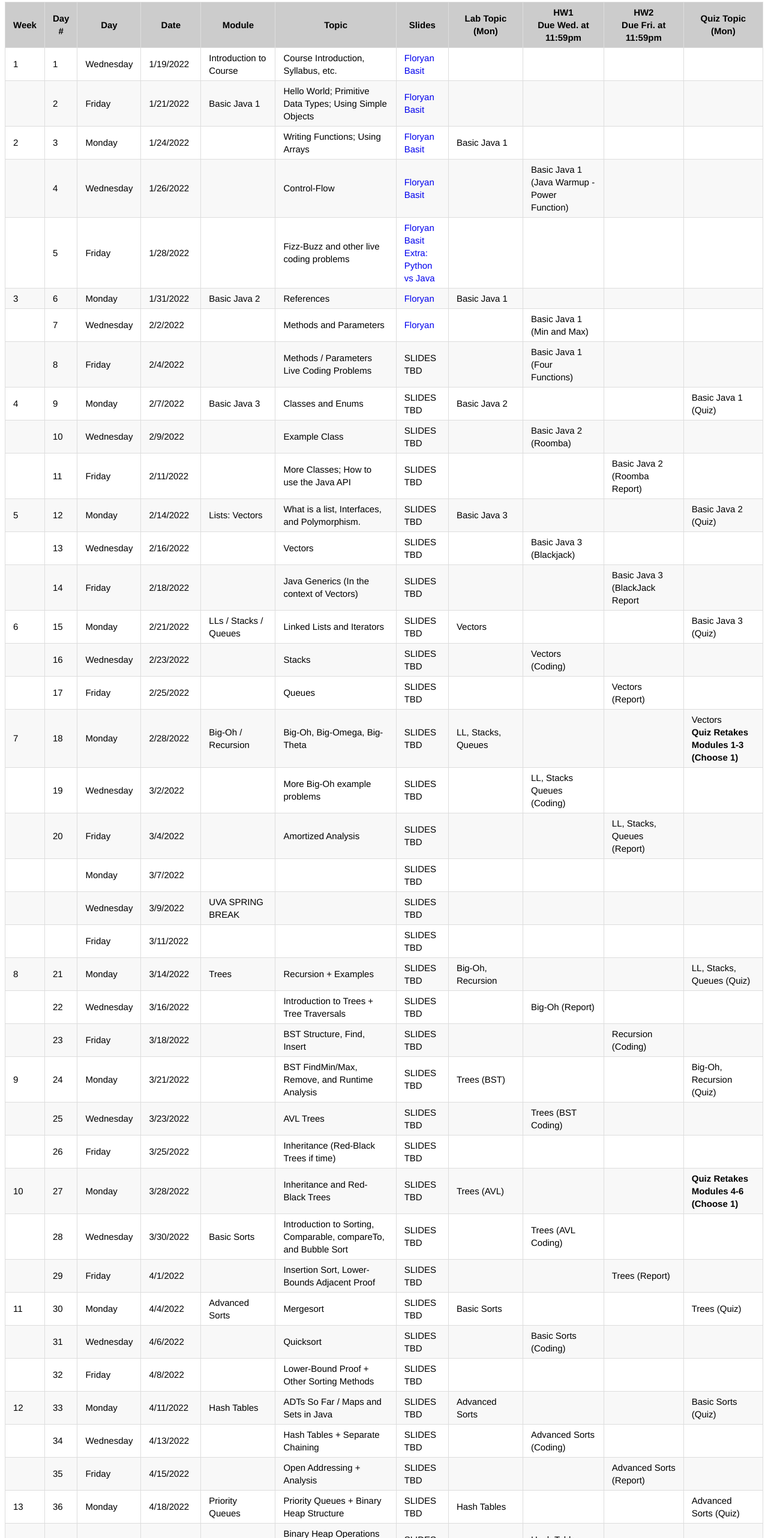
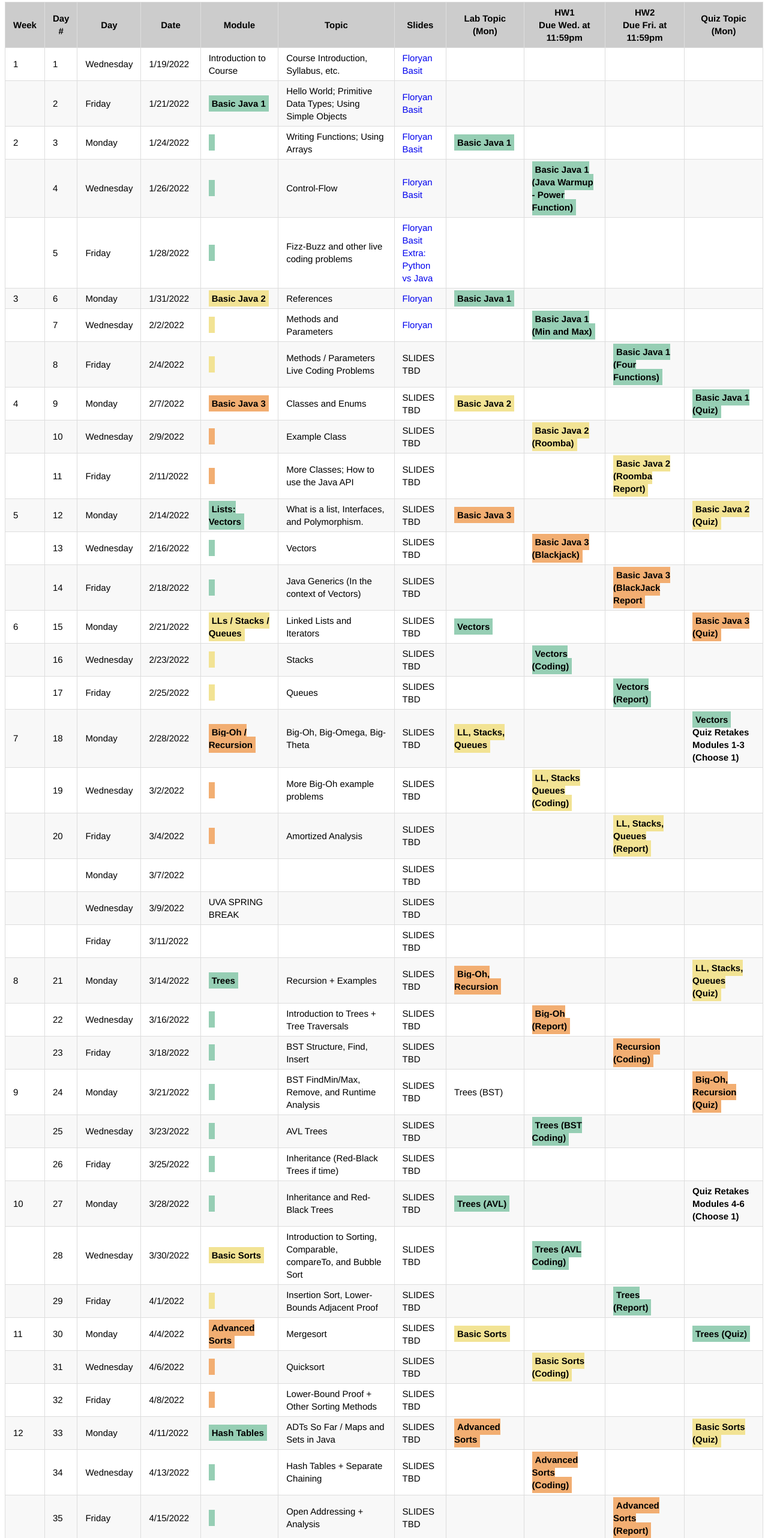
Before and after one commit to uva-cs/dsa1, a website: page slides/index.html in a window 1280 px wide. Shown: the part 236-2800 px from the top of the page at 60% size. Drawn offline with Linux system fonts and the light colour scheme.

Commit message:
color coding the schedule

```diff
--- a/markdown.css
+++ b/markdown.css
@@ -87,7 +87,21 @@ table tr:nth-child(2n){
 /*
  * For highlighting specific cells in tables
  */
- /*
-td .div-b{
-    background-color:blue;
-}*/
+
+td .c1{
+    background-color:#96ceb4;
+    font-weight: bold;
+    padding:5px;
+}
+
+td .c2{
+    background-color:#f2e394;
+    font-weight: bold;
+    padding:5px;
+}
+
+td .c3{
+    background-color:#f2ae72;
+    font-weight: bold;
+    padding:5px;
+}
--- a/slides/index.html
+++ b/slides/index.html
@@ -75,7 +75,7 @@ href="./Basit/Day1-Basit.pdf">Basit</a></td>
 <td>2</td>
 <td>Friday</td>
 <td>1/21/2022</td>
-<td>Basic Java 1</td>
+<td><span class="c1">Basic Java 1</td>
 <td>Hello World; Primitive Data Types; Using Simple Objects</td>
 <td><a href="./BasicJava1/1-intro.html">Floryan</a><br><a
 href="./Basit/Day2-Basit.pdf">Basit</a></td>
@@ -89,11 +89,11 @@ href="./Basit/Day2-Basit.pdf">Basit</a></td>
 <td>3</td>
 <td>Monday</td>
 <td>1/24/2022</td>
-<td></td>
+<td><span class="c1"></td>
 <td>Writing Functions; Using Arrays</td>
 <td><a href="./BasicJava1/2-functions.html">Floryan</a><br><a
 href="./Basit/Day3-Basit-FunctionsArrays.pdf">Basit</a></td>
-<td>Basic Java 1</td>
+<td><span class="c1">Basic Java 1</td>
 <td></td>
 <td></td>
 <td></td>
@@ -103,12 +103,12 @@ href="./Basit/Day3-Basit-FunctionsArrays.pdf">Basit</a></td>
 <td>4</td>
 <td>Wednesday</td>
 <td>1/26/2022</td>
-<td></td>
+<td><span class="c1"></td>
 <td>Control-Flow</td>
 <td><a href="./BasicJava1/3-controlFlow.html">Floryan</a><br><a
 href="./Basit/Day4-ControlFlow.pdf">Basit</a></td>
 <td></td>
-<td>Basic Java 1 (Java Warmup - Power Function)</td>
+<td><span class="c1">Basic Java 1 (Java Warmup - Power Function)</td>
 <td></td>
 <td></td>
 </tr>
@@ -117,7 +117,7 @@ href="./Basit/Day4-ControlFlow.pdf">Basit</a></td>
 <td>5</td>
 <td>Friday</td>
 <td>1/28/2022</td>
-<td></td>
+<td><span class="c1"></td>
 <td>Fizz-Buzz and other live coding problems</td>
 <td><a href="./BasicJava1/4-fizzBuzz.html">Floryan</a><br><a
 href="./Basit/Day5-LiveCoding.pdf">Basit</a><br><a
@@ -132,10 +132,10 @@ href="./Basit/Day5-PythonVsJava.pdf">Extra: Python vs Java</a></td>
 <td>6</td>
 <td>Monday</td>
 <td>1/31/2022</td>
-<td>Basic Java 2</td>
+<td><span class="c2">Basic Java 2</td>
 <td>References</td>
 <td><a href="./BasicJava2/1-references.html">Floryan</a></td>
-<td>Basic Java 1</td>
+<td><span class="c1">Basic Java 1</td>
 <td></td>
 <td></td>
 <td></td>
@@ -145,11 +145,11 @@ href="./Basit/Day5-PythonVsJava.pdf">Extra: Python vs Java</a></td>
 <td>7</td>
 <td>Wednesday</td>
 <td>2/2/2022</td>
-<td></td>
+<td><span class="c2"></td>
 <td>Methods and Parameters</td>
 <td><a href="./BasicJava2/2-methodsParams.html">Floryan</a></td>
 <td></td>
-<td>Basic Java 1 (Min and Max)</td>
+<td><span class="c1">Basic Java 1 (Min and Max)</td>
 <td></td>
 <td></td>
 </tr>
@@ -158,12 +158,12 @@ href="./Basit/Day5-PythonVsJava.pdf">Extra: Python vs Java</a></td>
 <td>8</td>
 <td>Friday</td>
 <td>2/4/2022</td>
-<td></td>
+<td><span class="c2"></td>
 <td>Methods / Parameters Live Coding Problems</td>
 <td>SLIDES TBD</td>
 <td></td>
-<td>Basic Java 1 (Four Functions)</td>
 <td></td>
+<td><span class="c1">Basic Java 1 (Four Functions)</td>
 <td></td>
 </tr>
 <tr class="odd">
@@ -171,24 +171,24 @@ href="./Basit/Day5-PythonVsJava.pdf">Extra: Python vs Java</a></td>
 <td>9</td>
 <td>Monday</td>
 <td>2/7/2022</td>
-<td>Basic Java 3</td>
+<td><span class="c3">Basic Java 3</td>
 <td>Classes and Enums</td>
 <td>SLIDES TBD</td>
-<td>Basic Java 2</td>
+<td><span class="c2">Basic Java 2</td>
 <td></td>
 <td></td>
-<td>Basic Java 1 (Quiz)</td>
+<td><span class="c1">Basic Java 1 (Quiz)</td>
 </tr>
 <tr class="even">
 <td></td>
 <td>10</td>
 <td>Wednesday</td>
 <td>2/9/2022</td>
-<td></td>
+<td><span class="c3"></td>
 <td>Example Class</td>
 <td>SLIDES TBD</td>
 <td></td>
-<td>Basic Java 2 (Roomba)</td>
+<td><span class="c2">Basic Java 2 (Roomba)</td>
 <td></td>
 <td></td>
 </tr>
@@ -197,12 +197,12 @@ href="./Basit/Day5-PythonVsJava.pdf">Extra: Python vs Java</a></td>
 <td>11</td>
 <td>Friday</td>
 <td>2/11/2022</td>
-<td></td>
+<td><span class="c3"></td>
 <td>More Classes; How to use the Java API</td>
 <td>SLIDES TBD</td>
 <td></td>
 <td></td>
-<td>Basic Java 2 (Roomba Report)</td>
+<td><span class="c2">Basic Java 2 (Roomba Report)</td>
 <td></td>
 </tr>
 <tr class="even">
@@ -210,24 +210,24 @@ href="./Basit/Day5-PythonVsJava.pdf">Extra: Python vs Java</a></td>
 <td>12</td>
 <td>Monday</td>
 <td>2/14/2022</td>
-<td>Lists: Vectors</td>
+<td><span class="c1">Lists: Vectors</td>
 <td>What is a list, Interfaces, and Polymorphism.</td>
 <td>SLIDES TBD</td>
-<td>Basic Java 3</td>
+<td><span class="c3">Basic Java 3</td>
 <td></td>
 <td></td>
-<td>Basic Java 2 (Quiz)</td>
+<td><span class="c2">Basic Java 2 (Quiz)</td>
 </tr>
 <tr class="odd">
 <td></td>
 <td>13</td>
 <td>Wednesday</td>
 <td>2/16/2022</td>
-<td></td>
+<td><span class="c1"></td>
 <td>Vectors</td>
 <td>SLIDES TBD</td>
 <td></td>
-<td>Basic Java 3 (Blackjack)</td>
+<td><span class="c3">Basic Java 3 (Blackjack)</td>
 <td></td>
 <td></td>
 </tr>
@@ -236,12 +236,12 @@ href="./Basit/Day5-PythonVsJava.pdf">Extra: Python vs Java</a></td>
 <td>14</td>
 <td>Friday</td>
 <td>2/18/2022</td>
-<td></td>
+<td><span class="c1"></td>
 <td>Java Generics (In the context of Vectors)</td>
 <td>SLIDES TBD</td>
 <td></td>
 <td></td>
-<td>Basic Java 3 (BlackJack Report</td>
+<td><span class="c3">Basic Java 3 (BlackJack Report</td>
 <td></td>
 </tr>
 <tr class="odd">
@@ -249,24 +249,24 @@ href="./Basit/Day5-PythonVsJava.pdf">Extra: Python vs Java</a></td>
 <td>15</td>
 <td>Monday</td>
 <td>2/21/2022</td>
-<td>LLs / Stacks / Queues</td>
+<td><span class="c2">LLs / Stacks / Queues</td>
 <td>Linked Lists and Iterators</td>
 <td>SLIDES TBD</td>
-<td>Vectors</td>
+<td><span class="c1">Vectors</td>
 <td></td>
 <td></td>
-<td>Basic Java 3 (Quiz)</td>
+<td><span class="c3">Basic Java 3 (Quiz)</td>
 </tr>
 <tr class="even">
 <td></td>
 <td>16</td>
 <td>Wednesday</td>
 <td>2/23/2022</td>
-<td></td>
+<td><span class="c2"></td>
 <td>Stacks</td>
 <td>SLIDES TBD</td>
 <td></td>
-<td>Vectors (Coding)</td>
+<td><span class="c1">Vectors (Coding)</td>
 <td></td>
 <td></td>
 </tr>
@@ -275,12 +275,12 @@ href="./Basit/Day5-PythonVsJava.pdf">Extra: Python vs Java</a></td>
 <td>17</td>
 <td>Friday</td>
 <td>2/25/2022</td>
-<td></td>
+<td><span class="c2"></td>
 <td>Queues</td>
 <td>SLIDES TBD</td>
 <td></td>
 <td></td>
-<td>Vectors (Report)</td>
+<td><span class="c1">Vectors (Report)</td>
 <td></td>
 </tr>
 <tr class="even">
@@ -288,24 +288,25 @@ href="./Basit/Day5-PythonVsJava.pdf">Extra: Python vs Java</a></td>
 <td>18</td>
 <td>Monday</td>
 <td>2/28/2022</td>
-<td>Big-Oh / Recursion</td>
+<td><span class="c3">Big-Oh / Recursion</td>
 <td>Big-Oh, Big-Omega, Big-Theta</td>
 <td>SLIDES TBD</td>
-<td>LL, Stacks, Queues</td>
+<td><span class="c2">LL, Stacks, Queues</td>
 <td></td>
 <td></td>
-<td>Vectors<br><strong>Quiz Retakes Modules 1-3 (Choose 1)</strong></td>
+<td><span class="c1">Vectors</span><br><strong>Quiz Retakes Modules 1-3
+(Choose 1)</strong></td>
 </tr>
 <tr class="odd">
 <td></td>
 <td>19</td>
 <td>Wednesday</td>
 <td>3/2/2022</td>
-<td></td>
+<td><span class="c3"></td>
 <td>More Big-Oh example problems</td>
 <td>SLIDES TBD</td>
 <td></td>
-<td>LL, Stacks Queues (Coding)</td>
+<td><span class="c2">LL, Stacks Queues (Coding)</td>
 <td></td>
 <td></td>
 </tr>
@@ -314,12 +315,12 @@ href="./Basit/Day5-PythonVsJava.pdf">Extra: Python vs Java</a></td>
 <td>20</td>
 <td>Friday</td>
 <td>3/4/2022</td>
-<td></td>
+<td><span class="c3"></td>
 <td>Amortized Analysis</td>
 <td>SLIDES TBD</td>
 <td></td>
 <td></td>
-<td>LL, Stacks, Queues (Report)</td>
+<td><span class="c2">LL, Stacks, Queues (Report)</td>
 <td></td>
 </tr>
 <tr class="odd">
@@ -366,24 +367,24 @@ href="./Basit/Day5-PythonVsJava.pdf">Extra: Python vs Java</a></td>
 <td>21</td>
 <td>Monday</td>
 <td>3/14/2022</td>
-<td>Trees</td>
+<td><span class="c1">Trees</td>
 <td>Recursion + Examples</td>
 <td>SLIDES TBD</td>
-<td>Big-Oh, Recursion</td>
+<td><span class="c3">Big-Oh, Recursion</td>
 <td></td>
 <td></td>
-<td>LL, Stacks, Queues (Quiz)</td>
+<td><span class="c2">LL, Stacks, Queues (Quiz)</td>
 </tr>
 <tr class="odd">
 <td></td>
 <td>22</td>
 <td>Wednesday</td>
 <td>3/16/2022</td>
-<td></td>
+<td><span class="c1"></td>
 <td>Introduction to Trees + Tree Traversals</td>
 <td>SLIDES TBD</td>
 <td></td>
-<td>Big-Oh (Report)</td>
+<td><span class="c3">Big-Oh (Report)</td>
 <td></td>
 <td></td>
 </tr>
@@ -392,12 +393,12 @@ href="./Basit/Day5-PythonVsJava.pdf">Extra: Python vs Java</a></td>
 <td>23</td>
 <td>Friday</td>
 <td>3/18/2022</td>
-<td></td>
+<td><span class="c1"></td>
 <td>BST Structure, Find, Insert</td>
 <td>SLIDES TBD</td>
 <td></td>
 <td></td>
-<td>Recursion (Coding)</td>
+<td><span class="c3">Recursion (Coding)</td>
 <td></td>
 </tr>
 <tr class="odd">
@@ -405,24 +406,24 @@ href="./Basit/Day5-PythonVsJava.pdf">Extra: Python vs Java</a></td>
 <td>24</td>
 <td>Monday</td>
 <td>3/21/2022</td>
-<td></td>
+<td><span class="c1"></td>
 <td>BST FindMin/Max, Remove, and Runtime Analysis</td>
 <td>SLIDES TBD</td>
 <td>Trees (BST)</td>
 <td></td>
 <td></td>
-<td>Big-Oh, Recursion (Quiz)</td>
+<td><span class="c3">Big-Oh, Recursion (Quiz)</td>
 </tr>
 <tr class="even">
 <td></td>
 <td>25</td>
 <td>Wednesday</td>
 <td>3/23/2022</td>
-<td></td>
+<td><span class="c1"></td>
 <td>AVL Trees</td>
 <td>SLIDES TBD</td>
 <td></td>
-<td>Trees (BST Coding)</td>
+<td><span class="c1">Trees (BST Coding)</td>
 <td></td>
 <td></td>
 </tr>
@@ -431,7 +432,7 @@ href="./Basit/Day5-PythonVsJava.pdf">Extra: Python vs Java</a></td>
 <td>26</td>
 <td>Friday</td>
 <td>3/25/2022</td>
-<td></td>
+<td><span class="c1"></td>
 <td>Inheritance (Red-Black Trees if time)</td>
 <td>SLIDES TBD</td>
 <td></td>
@@ -444,10 +445,10 @@ href="./Basit/Day5-PythonVsJava.pdf">Extra: Python vs Java</a></td>
 <td>27</td>
 <td>Monday</td>
 <td>3/28/2022</td>
-<td></td>
+<td><span class="c1"></td>
 <td>Inheritance and Red-Black Trees</td>
 <td>SLIDES TBD</td>
-<td>Trees (AVL)</td>
+<td><span class="c1">Trees (AVL)</td>
 <td></td>
 <td></td>
 <td><strong>Quiz Retakes Modules 4-6 (Choose 1)</strong></td>
@@ -457,11 +458,11 @@ href="./Basit/Day5-PythonVsJava.pdf">Extra: Python vs Java</a></td>
 <td>28</td>
 <td>Wednesday</td>
 <td>3/30/2022</td>
-<td>Basic Sorts</td>
+<td><span class="c2">Basic Sorts</td>
 <td>Introduction to Sorting, Comparable, compareTo, and Bubble Sort</td>
 <td>SLIDES TBD</td>
 <td></td>
-<td>Trees (AVL Coding)</td>
+<td><span class="c1">Trees (AVL Coding)</td>
 <td></td>
 <td></td>
 </tr>
@@ -470,12 +471,12 @@ href="./Basit/Day5-PythonVsJava.pdf">Extra: Python vs Java</a></td>
 <td>29</td>
 <td>Friday</td>
 <td>4/1/2022</td>
-<td></td>
+<td><span class="c2"></td>
 <td>Insertion Sort, Lower-Bounds Adjacent Proof</td>
 <td>SLIDES TBD</td>
 <td></td>
 <td></td>
-<td>Trees (Report)</td>
+<td><span class="c1">Trees (Report)</td>
 <td></td>
 </tr>
 <tr class="odd">
@@ -483,24 +484,24 @@ href="./Basit/Day5-PythonVsJava.pdf">Extra: Python vs Java</a></td>
 <td>30</td>
 <td>Monday</td>
 <td>4/4/2022</td>
-<td>Advanced Sorts</td>
+<td><span class="c3">Advanced Sorts</td>
 <td>Mergesort</td>
 <td>SLIDES TBD</td>
-<td>Basic Sorts</td>
+<td><span class="c2">Basic Sorts</td>
 <td></td>
 <td></td>
-<td>Trees (Quiz)</td>
+<td><span class="c1">Trees (Quiz)</td>
 </tr>
 <tr class="even">
 <td></td>
 <td>31</td>
 <td>Wednesday</td>
 <td>4/6/2022</td>
-<td></td>
+<td><span class="c3"></td>
 <td>Quicksort</td>
 <td>SLIDES TBD</td>
 <td></td>
-<td>Basic Sorts (Coding)</td>
+<td><span class="c2">Basic Sorts (Coding)</td>
 <td></td>
 <td></td>
 </tr>
@@ -509,7 +510,7 @@ href="./Basit/Day5-PythonVsJava.pdf">Extra: Python vs Java</a></td>
 <td>32</td>
 <td>Friday</td>
 <td>4/8/2022</td>
-<td></td>
+<td><span class="c3"></td>
 <td>Lower-Bound Proof + Other Sorting Methods</td>
 <td>SLIDES TBD</td>
 <td></td>
@@ -522,24 +523,24 @@ href="./Basit/Day5-PythonVsJava.pdf">Extra: Python vs Java</a></td>
 <td>33</td>
 <td>Monday</td>
 <td>4/11/2022</td>
-<td>Hash Tables</td>
+<td><span class="c1">Hash Tables</td>
 <td>ADTs So Far / Maps and Sets in Java</td>
 <td>SLIDES TBD</td>
-<td>Advanced Sorts</td>
+<td><span class="c3">Advanced Sorts</td>
 <td></td>
 <td></td>
-<td>Basic Sorts (Quiz)</td>
+<td><span class="c2">Basic Sorts (Quiz)</td>
 </tr>
 <tr class="odd">
 <td></td>
 <td>34</td>
 <td>Wednesday</td>
 <td>4/13/2022</td>
-<td></td>
+<td><span class="c1"></td>
 <td>Hash Tables + Separate Chaining</td>
 <td>SLIDES TBD</td>
 <td></td>
-<td>Advanced Sorts (Coding)</td>
+<td><span class="c3">Advanced Sorts (Coding)</td>
 <td></td>
 <td></td>
 </tr>
@@ -548,12 +549,12 @@ href="./Basit/Day5-PythonVsJava.pdf">Extra: Python vs Java</a></td>
 <td>35</td>
 <td>Friday</td>
 <td>4/15/2022</td>
-<td></td>
+<td><span class="c1"></td>
 <td>Open Addressing + Analysis</td>
 <td>SLIDES TBD</td>
 <td></td>
 <td></td>
-<td>Advanced Sorts (Report)</td>
+<td><span class="c3">Advanced Sorts (Report)</td>
 <td></td>
 </tr>
 <tr class="odd">
@@ -561,24 +562,24 @@ href="./Basit/Day5-PythonVsJava.pdf">Extra: Python vs Java</a></td>
 <td>36</td>
 <td>Monday</td>
 <td>4/18/2022</td>
-<td>Priority Queues</td>
+<td><span class="c2">Priority Queues</td>
 <td>Priority Queues + Binary Heap Structure</td>
 <td>SLIDES TBD</td>
-<td>Hash Tables</td>
+<td><span class="c1">Hash Tables</td>
 <td></td>
 <td></td>
-<td>Advanced Sorts (Quiz)</td>
+<td><span class="c3">Advanced Sorts (Quiz)</td>
 </tr>
 <tr class="even">
 <td></td>
 <td>37</td>
 <td>Wednesday</td>
 <td>4/20/2022</td>
-<td></td>
+<td><span class="c2"></td>
 <td>Binary Heap Operations (Insert, DeleteMin, findMin)</td>
 <td>SLIDES TBD</td>
 <td></td>
-<td>Hash Tables (Coding)</td>
+<td><span class="c1">Hash Tables (Coding)</td>
 <td></td>
 <td></td>
 </tr>
@@ -587,12 +588,12 @@ href="./Basit/Day5-PythonVsJava.pdf">Extra: Python vs Java</a></td>
 <td>38</td>
 <td>Friday</td>
 <td>4/22/2022</td>
-<td></td>
+<td><span class="c2"></td>
 <td>Heapsort</td>
 <td>SLIDES TBD</td>
 <td></td>
 <td></td>
-<td>Hash Tables (Report)</td>
+<td><span class="c1">Hash Tables (Report)</td>
 <td></td>
 </tr>
 <tr class="even">
@@ -600,24 +601,24 @@ href="./Basit/Day5-PythonVsJava.pdf">Extra: Python vs Java</a></td>
 <td>39</td>
 <td>Monday</td>
 <td>4/25/2022</td>
-<td>Concurrency</td>
+<td><span class="c3">Concurrency</td>
 <td>Basic Concurrency and Thread Example</td>
 <td>SLIDES TBD</td>
-<td>Priority Queues</td>
+<td><span class="c2">Priority Queues</td>
 <td></td>
 <td></td>
-<td>Hash Tables (Quiz)</td>
+<td><span class="c1">Hash Tables (Quiz)</td>
 </tr>
 <tr class="odd">
 <td></td>
 <td>40</td>
 <td>Wednesday</td>
 <td>4/27/2022</td>
-<td></td>
+<td><span class="c3"></td>
 <td>Exception Handling, Shared Resources, Race Conditions</td>
 <td>SLIDES TBD</td>
 <td></td>
-<td>Priority Queues (Coding)</td>
+<td><span class="c2">Priority Queues (Coding)</td>
 <td></td>
 <td></td>
 </tr>
@@ -626,12 +627,12 @@ href="./Basit/Day5-PythonVsJava.pdf">Extra: Python vs Java</a></td>
 <td>41</td>
 <td>Friday</td>
 <td>4/29/2022</td>
-<td></td>
+<td><span class="c3"></td>
 <td>Locks, Deadlocks</td>
 <td>SLIDES TBD</td>
 <td></td>
 <td></td>
-<td>Priority Queues (Report)</td>
+<td><span class="c2">Priority Queues (Report)</td>
 <td></td>
 </tr>
 <tr class="odd">
@@ -639,14 +640,14 @@ href="./Basit/Day5-PythonVsJava.pdf">Extra: Python vs Java</a></td>
 <td>42</td>
 <td>Monday</td>
 <td>5/2/2022</td>
-<td></td>
+<td><span class="c3"></td>
 <td>Blocking Queue</td>
 <td>SLIDES TBD</td>
-<td>Concurrency</td>
-<td>Concurrency (Coding)</td>
+<td><span class="c3">Concurrency</td>
+<td><span class="c3">Concurrency (Coding)</td>
 <td></td>
-<td>Priority Queues<br><strong>Retakes Modules 7-10 (Choose
-2)</strong></td>
+<td><span class="c2">Priority Queues<br><strong>Retakes Modules 7-10
+(Choose 2)</strong></td>
 </tr>
 </tbody>
 </table>
```
Also changed, not shown: slides/index.md (+41 -41 lines).
